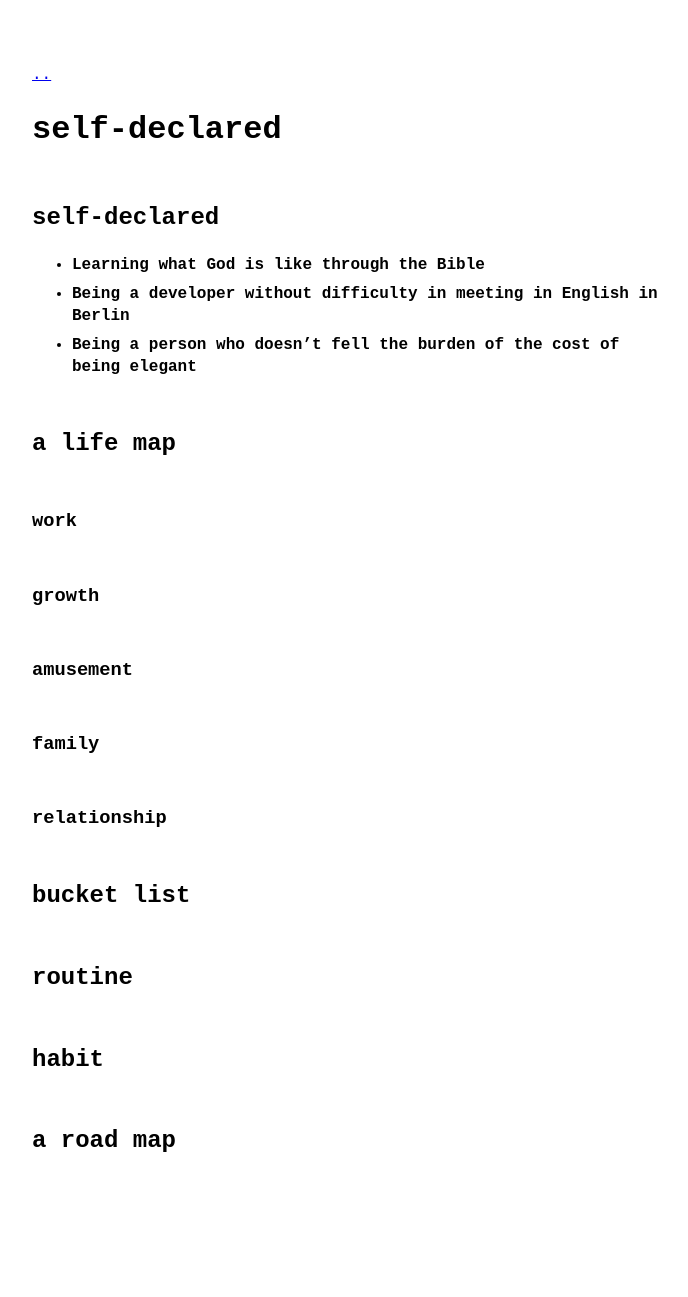
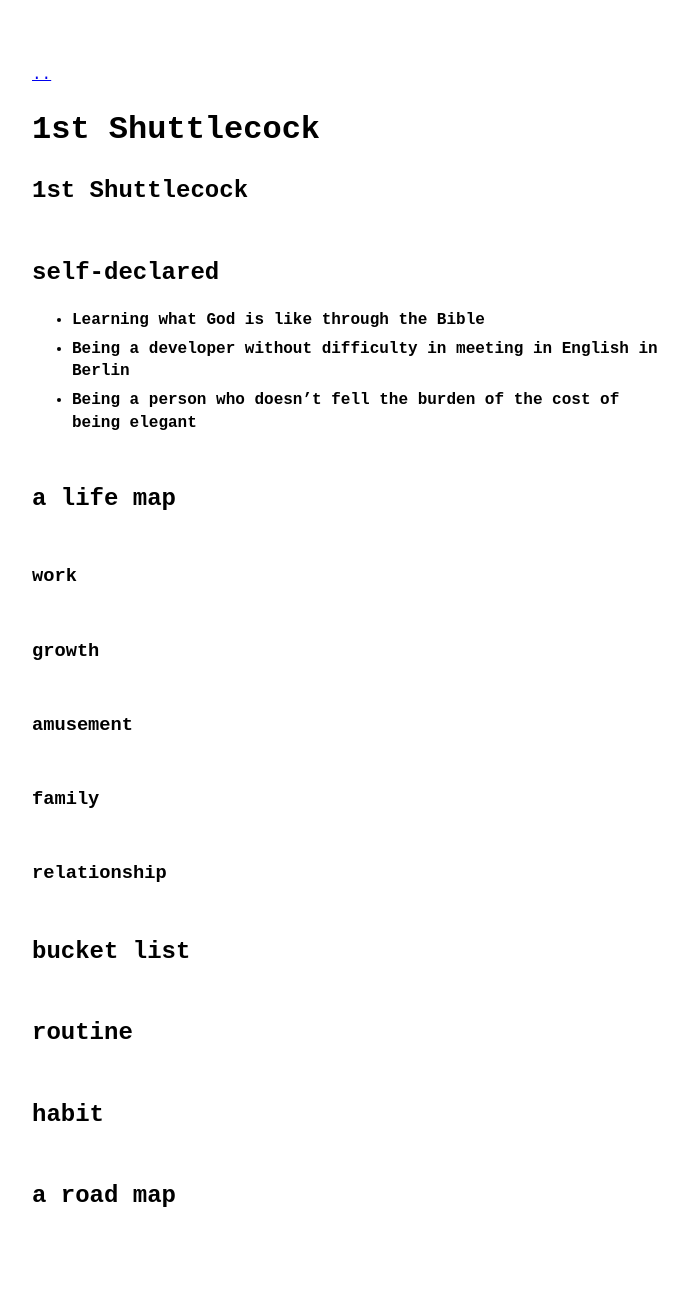
Before and after one commit to hanjicock/hanjicock.github.io, a Jekyll site: the page built from 1st_Shuttlecock.md, in a window 1280 px wide. Shown: the whole page, without its empty margins (288-976 px from the left). Built offline with Jekyll 4.4.1, drawn with Linux system fonts in a browser that asks for light colours; our own code applies the rules of GitHub Pages for plain Markdown files; before the commit the page ends 1242 px from its top, so only the background shows below that.

Commit message:
2024-01-02 start git blog

```diff
--- a/1st_Shuttlecock.md
+++ b/1st_Shuttlecock.md
@@ -2,6 +2,8 @@
 layout: post
 category: goal
 ---
+
+# 1st Shuttlecock
 
 ## self-declared
 - **Learning what God is like through the Bible**
```
